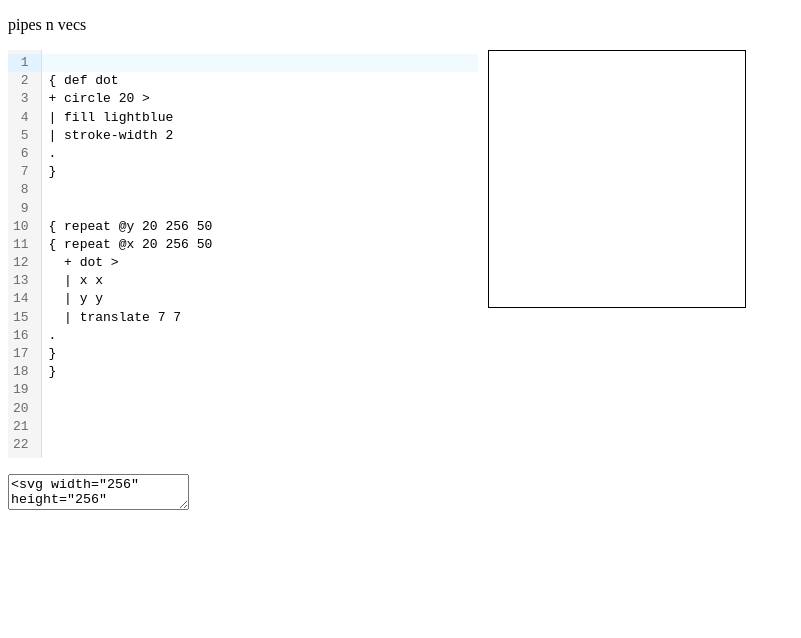
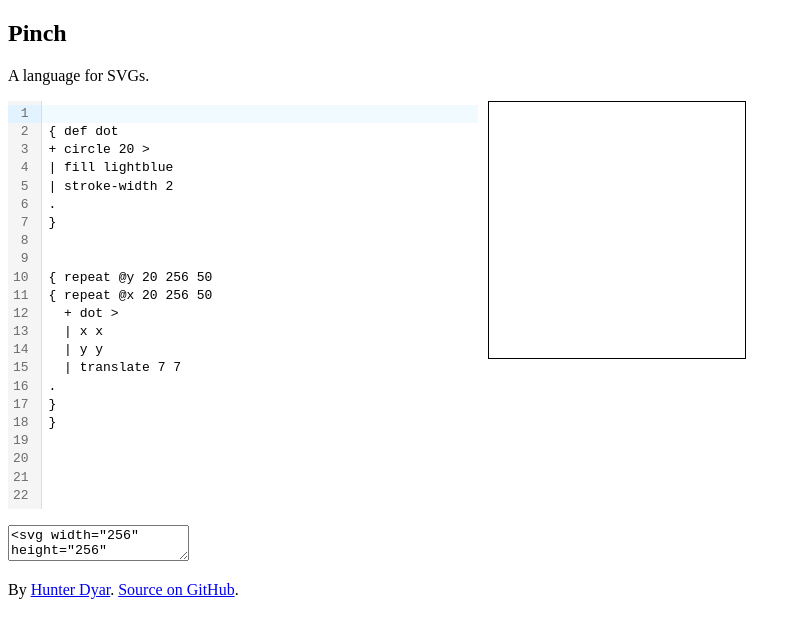
Before and after one commit to hunterdyar/Pinch, a website with bundled scripts: page index.html in a window 1280 px wide. Shown: the whole page, without its empty margins (0-801 px from the left). Built offline with nearby package versions, Linux system fonts and the light colour scheme; what ohm-js would draw is missing.

Commit message:
readme update

```diff
--- a/index.html
+++ b/index.html
@@ -1,7 +1,7 @@
 <!DOCTYPE html>
 <html>
     <head>
-        <title>Pipes 'n Vecs</title>
+        <title>Pinch | A Language for SVG's</title>
         <style>
            svg {
             border: 1px solid black;
@@ -32,7 +32,8 @@
     <body><article>
         <section>
             <section class="header"></section>
-        <p>pipes n vecs</p>
+        <h2>Pinch</h2>
+        <p>A language for SVGs. </p>
         </section>
         <section class="editor">
             <section class="textentry">
@@ -50,6 +51,9 @@
         </section>
     </section>
     </section>
+    <section class="footer">
+        <p>By <a href="http://hdyar.com" target="_blank"> Hunter Dyar</a>. <a href="https://github.com/hunterdyar/pinch" target="_blank">Source on GitHub</a>.</p>
+    </section>
     </article>
         <!-- <script src="ast.js"></script> -->
         <script src="./interactivePage.ts" type="module"></script>
```
